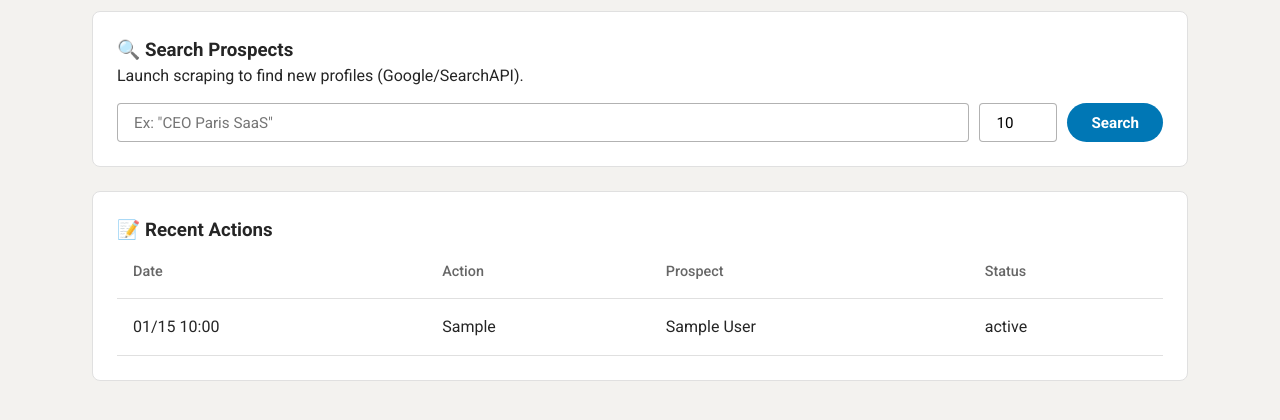
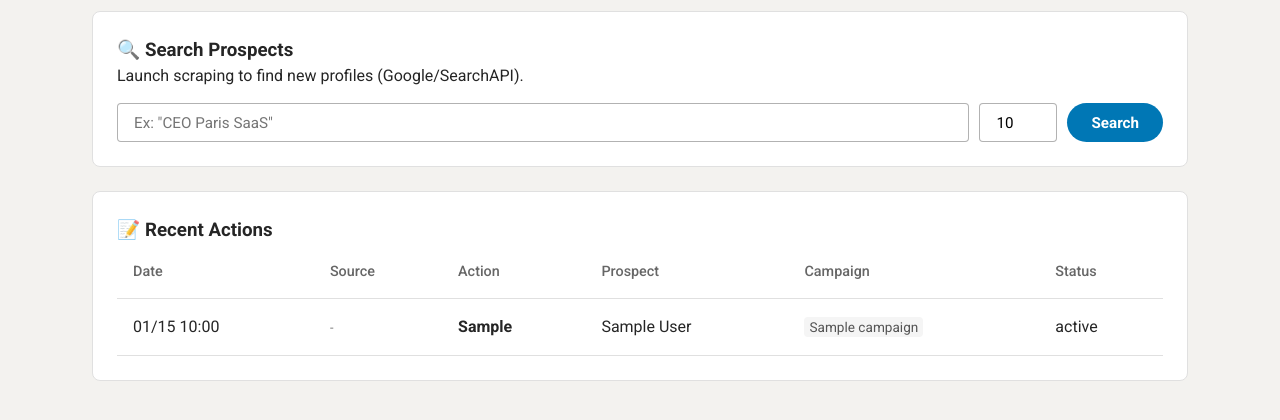
Before and after one commit to Seka35/linkedin-mvp, a Flask app: page / in a window 1280 px wide. Shown: the part 287-707 px from the top of the page. Run offline with Flask 3, Linux system fonts and the light colour scheme; the visitor is signed in with stand-in values (Sample User, id 1); tables that the repository leaves empty hold one stand-in row (values such as "Sample post").

Commit message:
Enhance Recent Actions: Add Source (Manual/Auto) and Campaign columns

```diff
--- a/database/models.py
+++ b/database/models.py
@@ -118,7 +118,8 @@ class Action(Base):
     campaign_id = Column(Integer, ForeignKey('campaigns.id'), nullable=True)
 
     # Type d'action
-    action_type = Column(String)  # visit, connect, comment, message
+    action_type = Column(String)  # visit, connect, comment, message, scrape
+    source = Column(String)  # manual, campaign
 
     # Détails
     message_sent = Column(Text)
--- a/run_campaigns.py
+++ b/run_campaigns.py
@@ -236,6 +236,7 @@ def send_connections(db, campaign):
                     prospect_id=prospect.id,
                     campaign_id=campaign.id,
                     action_type='connect',
+                    source='campaign', # <--- SOURCE CAMPAIGN
                     status='success',
                     error_message=f"Outcome: {status_code}",
                     executed_at=datetime.now()
@@ -255,6 +256,7 @@ def send_connections(db, campaign):
                     prospect_id=prospect.id,
                     campaign_id=campaign.id,
                     action_type='connect',
+                    source='campaign', # <--- SOURCE CAMPAIGN
                     status='failed',
                     error_message=f"Bot returned False",
                     executed_at=datetime.now()
@@ -445,6 +447,7 @@ def send_messages(db, campaign):
                     prospect_id=prospect.id,
                     campaign_id=campaign.id,
                     action_type='message',
+                    source='campaign', # <--- SOURCE CAMPAIGN
                     message_sent=message,
                     status='success',
                     executed_at=datetime.now()
@@ -468,6 +471,7 @@ def send_messages(db, campaign):
                     prospect_id=prospect.id,
                     campaign_id=campaign.id,
                     action_type='message',
+                    source='campaign', # <--- SOURCE CAMPAIGN
                     status='failed',
                     error_message="Bot returned False",
                     executed_at=datetime.now()
--- a/web/app.py
+++ b/web/app.py
@@ -138,7 +138,10 @@ def index():
 
     # Eager load 'prospect' to avoid DetachedInstanceError after db.close()
     # Eager load 'prospect' to avoid DetachedInstanceError after db.close()
-    recent_actions = db.query(Action).join(Prospect).filter(Prospect.account_id == account_id).options(joinedload(Action.prospect)).order_by(Action.executed_at.desc()).limit(10).all()
+    recent_actions = db.query(Action).join(Prospect).filter(Prospect.account_id == account_id).options(
+        joinedload(Action.prospect),
+        joinedload(Action.campaign)
+    ).order_by(Action.executed_at.desc()).limit(20).all()
 
     db.close()
 
@@ -292,8 +295,30 @@ def api_scrape():
     print(f"🌍 API Scrape request: {query} (Account: {g.account.id})")
     results = scraper.search_prospects(query, use_apify, max_results, account_id=g.account.id)
 
-    # Sauvegarder en DB (déjà géré dans search_prospects, mais utile pour stats retour)
-    # On sait que scraper.search_prospects retourne la liste trouvée et sauvegarde.
+    # LOG ACTION: Scrape
+    # To avoid DB schema change for prospect_id nullable right now (complex with SQLite foreign keys),
+    # I will log the action attached to the first prospect found.
+    if results and len(results) > 0:
+        try:
+             db = SessionLocal()
+             # Find the first prospect that was just added/updated by the scraper
+             # This assumes scraper.search_prospects returns dicts with 'linkedin_url'
+             first_prospect_data = results[0]
+             first_prospect = db.query(Prospect).filter(Prospect.linkedin_url == first_prospect_data['linkedin_url']).first()
+             if first_prospect:
+                 action = Action(
+                     prospect_id=first_prospect.id,
+                     action_type='scrape',
+                     source='manual',
+                     status='success',
+                     message_sent=f"Scraped batch of {len(results)} profiles for query: '{query}'",
+                     executed_at=datetime.utcnow()
+                 )
+                 db.add(action)
+                 db.commit()
+             db.close()
+        except Exception as e:
+            print(f"Error logging scrape: {e}")
 
     # Enrichissement automatique
     try:
@@ -381,9 +406,11 @@ def api_connect():
     action = Action(
         prospect_id=prospect.id,
         action_type='connect',
+        source='manual', # <--- ADDED SOURCE
         message_sent=message,
         status='success' if success else 'failed',
-        error_message=f"Outcome: {status_code}" # On note le résultat (followed/connected) ici
+        error_message=f"Outcome: {status_code}", # On note le résultat (followed/connected) ici
+        executed_at=datetime.utcnow()
     )
     db.add(action)
 
@@ -458,8 +485,10 @@ def api_message():
     action = Action(
         prospect_id=prospect.id,
         action_type='message',
+        source='manual', # <--- ADDED SOURCE
         message_sent=message,
-        status='success' if success else 'failed'
+        status='success' if success else 'failed',
+        executed_at=datetime.utcnow()
     )
     db.add(action)
 
--- a/web/templates/index.html
+++ b/web/templates/index.html
@@ -76,8 +76,10 @@
             <thead>
                 <tr>
                     <th>Date</th>
+                    <th>Source</th>
                     <th>Action</th>
                     <th>Prospect</th>
+                    <th>Campaign</th>
                     <th>Status</th>
                 </tr>
             </thead>
@@ -85,8 +87,34 @@
                 {% for action in recent_actions %}
                 <tr>
                     <td>{{ action.executed_at.strftime('%m/%d %H:%M') }}</td>
-                    <td>{{ action.action_type }}</td>
-                    <td>{{ action.prospect.full_name }}</td>
+                    <td>
+                        {% if action.source == 'manual' %}
+                        <span
+                            style="background:#e3f2fd; color:#1976d2; padding:2px 6px; border-radius:4px; font-size:0.8rem;">Manual</span>
+                        {% elif action.source == 'campaign' %}
+                        <span
+                            style="background:#e8f5e9; color:#2e7d32; padding:2px 6px; border-radius:4px; font-size:0.8rem;">Auto</span>
+                        {% else %}
+                        <span style="color:#777; font-size:0.8rem;">-</span>
+                        {% endif %}
+                    </td>
+                    <td><strong>{{ action.action_type }}</strong></td>
+                    <td>
+                        {% if action.prospect %}
+                        {{ action.prospect.full_name }}
+                        {% else %}
+                        <span style="color:#777;">(Batch/System)</span>
+                        {% endif %}
+                    </td>
+                    <td>
+                        {% if action.campaign %}
+                        <span
+                            style="color:#555; background:#f5f5f5; padding:2px 5px; border-radius:4px; font-size:0.85rem;">{{
+                            action.campaign.name }}</span>
+                        {% else %}
+                        <span style="color:#ccc;">-</span>
+                        {% endif %}
+                    </td>
                     <td class="status-{{ action.status }}">{{ action.status }}</td>
                 </tr>
                 {% endfor %}
```
Also changed, not shown: migrate_actions_source.py (added, +22 -0 lines), web/templates/prospects.html (+22 -1 lines).
